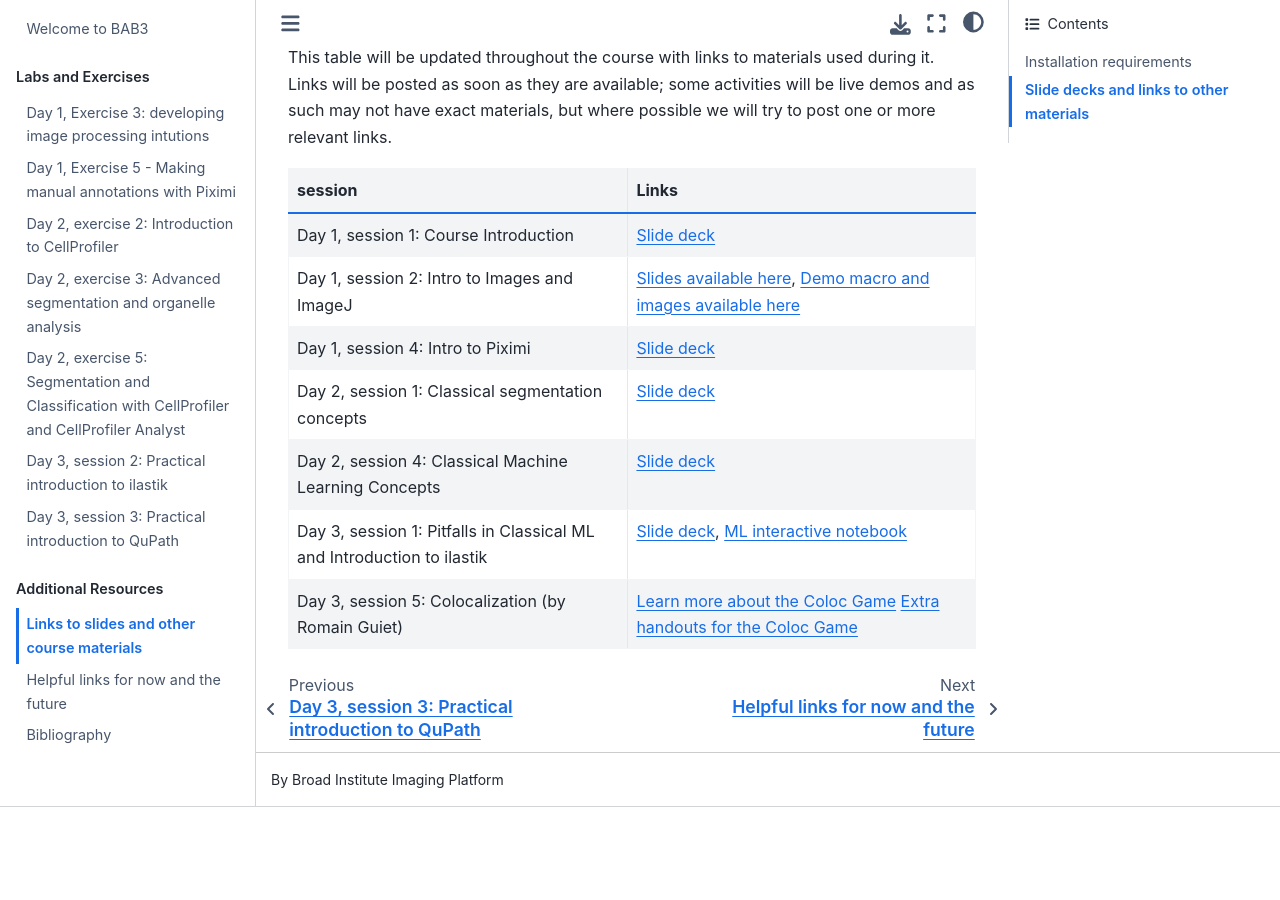
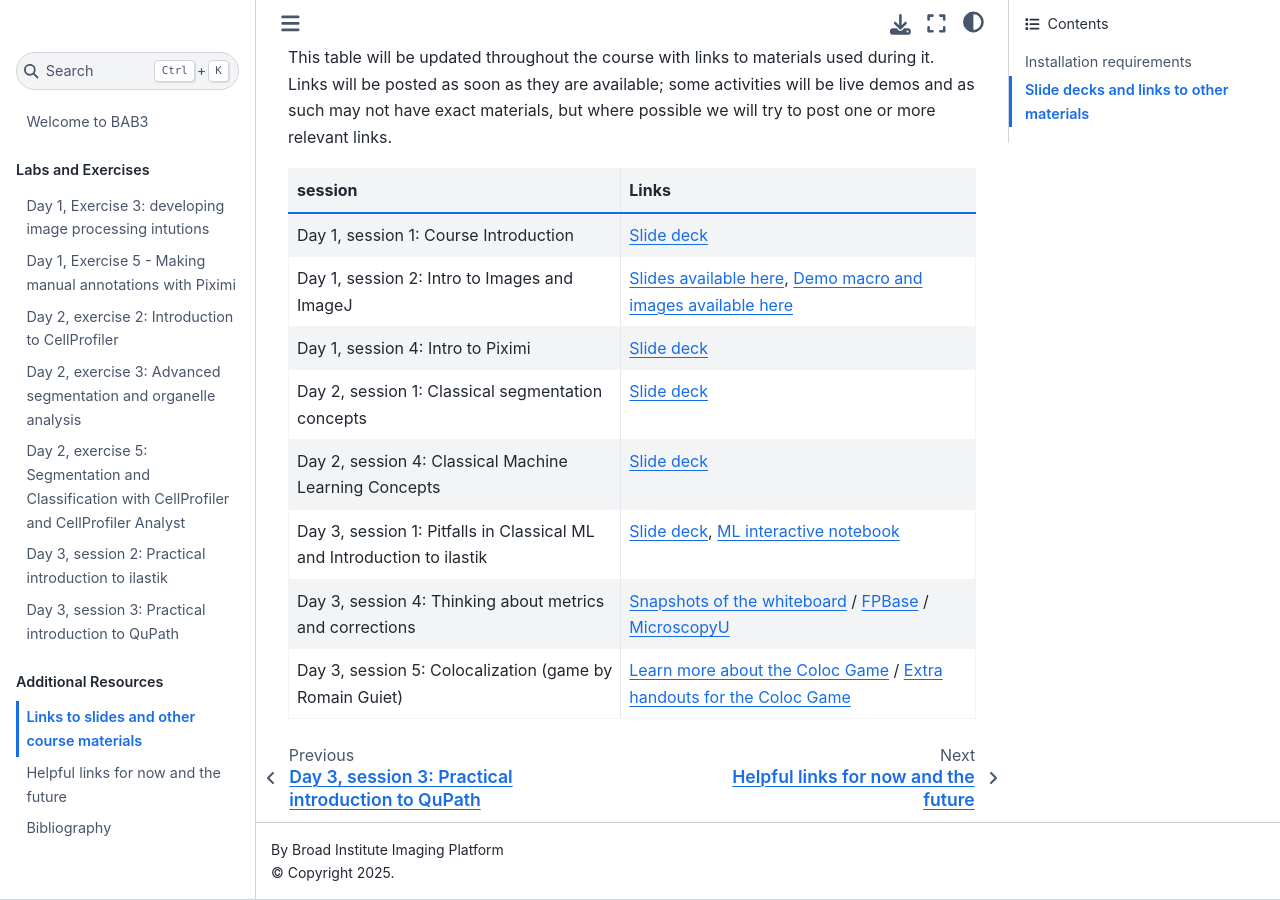
Before and after one commit to broadinstitute/BAB3, a Jupyter Book: the page built from docs/slides_et_al.md, in a window 1280 px wide and 900 px high, scrolled down 893 px. Built offline with Jupyter Book 1.0.4 settings and Sphinx 7.4.7 and the Sphinx Book theme 1.1.4, drawn with Linux system fonts in a browser that asks for light colours; before the commit the page ends 1700 px from its top, so only the background shows below that.

Commit message:
End of day 3

```diff
--- a/docs/_config.yml
+++ b/docs/_config.yml
@@ -7,7 +7,7 @@
 # Book settings
 title                       : BAB3 (Bioimage Analysis Beginnings Broad Bootcamp) Lab Manual  # The title of the book. Will be placed in the left navbar.
 author                      : Broad Institute Imaging Platform # The author of the book
-copyright                   : ""  # Copyright year to be placed in the footer
+copyright                   : "2025"  # Copyright year to be placed in the footer
 logo                        : CLab_Square.png  # A path to the book logo
 
 # Force re-execution of notebooks on each build.
--- a/docs/slides_et_al.md
+++ b/docs/slides_et_al.md
@@ -33,13 +33,13 @@ This table will be updated throughout the course with links to materials used du
 |Day 2, session 1: Classical segmentation concepts | [Slide deck](https://docs.google.com/presentation/d/1CDie17DZFJwHwfSCKyvUchGZ3lcF4Aa88IdESXeIkaw/edit?slide=id.g372eaedf953_0_104#slide=id.g372eaedf953_0_104)|
 |Day 2, session 4: Classical Machine Learning Concepts | [Slide deck](https://docs.google.com/presentation/d/1z8YbI7mHEITIynBhyWxE9ZpU8KB7UxkUF5p3ly6ZzYU/edit?slide=id.p#slide=id.p)|
 |Day 3, session 1: Pitfalls in Classical ML and Introduction to ilastik | [Slide deck](https://docs.google.com/presentation/d/1pEwc-odMk9q0byzv1gghN9YH0V1lAK0errcTvGs3nFM/edit?usp=sharing), [ML interactive notebook](https://ciminilab.github.io/developing-intuitions/apps/Machine_Learning_Intutions.html)|
-|Day 3, session 5: Colocalization (by Romain Guiet) | [Learn more about the Coloc Game](https://focalplane.biologists.com/2024/10/20/teaching-co-localisation-analysis-from-lecture-to-leisure/) [Extra handouts for the Coloc Game](https://drive.google.com/drive/folders/1SwBBbCgHNp4qB0qG6uhmk-P0QxB34qKv?usp=drive_link)|
+|Day 3, session 4: Thinking about metrics and corrections |[Snapshots of the whiteboard](https://docs.google.com/presentation/d/1GBiOIuDUssdAfemffNrkGqXjReYmOLj9zEvXPnw56rM/edit?usp=sharing) / [FPBase](https://www.fpbase.org/) / [MicroscopyU](https://www.microscopyu.com/) |
+|Day 3, session 5: Colocalization (game by Romain Guiet) | [Learn more about the Coloc Game](https://focalplane.biologists.com/2024/10/20/teaching-co-localisation-analysis-from-lecture-to-leisure/) / [Extra handouts for the Coloc Game](https://drive.google.com/drive/folders/1SwBBbCgHNp4qB0qG6uhmk-P0QxB34qKv?usp=drive_link)|
 
 <!---
-|Day 4, session 1: Command lines, environments, and containers | Coming soon!|
-|Day 4, session 2: CellProfiler Plugins | Coming soon!|
-|Day 4, session 3: Introduction to Deep Learning | Coming soon!|
-|Day 4, session 4: Segmentation for Deep Learning | Coming soon!|
+|Day 4, session 1: Command lines, environments, and containers | [Slide deck](https://docs.google.com/presentation/d/1XhyfhpymUa3scRyj8g3CuJmmYCKRtsgy77YncfvGrRA/edit?usp=sharing)|
+|Day 4, session 3: Introduction to Deep Learning | [Slide deck](https://docs.google.com/presentation/d/1W4GB4qLdBknFfvU9scJTma2BpWOvo-s3fMdhlRUvkKI/edit?usp=sharing) / [Tensorflow Playground](https://playground.tensorflow.org/)|
+|Day 4, session 4: Segmentation for Deep Learning | [Slide deck](https://docs.google.com/presentation/d/1uyMqr9h6g27746C9KOEzN_PZ2RquZFHq0-o0k-BSFpo/edit?usp=sharing)|
 |Day 4, session 5: Introduction to Napari | Coming soon!|
 |Day 4, session 6: Introduction to MicroSAM | Coming soon!|
 |Day 5, session 1: Introduction to Cellpose | Coming soon!|
```
Also changed, not shown: docs/MicroSAM/MicroSAM_workshop.md (+5 -4 lines).
